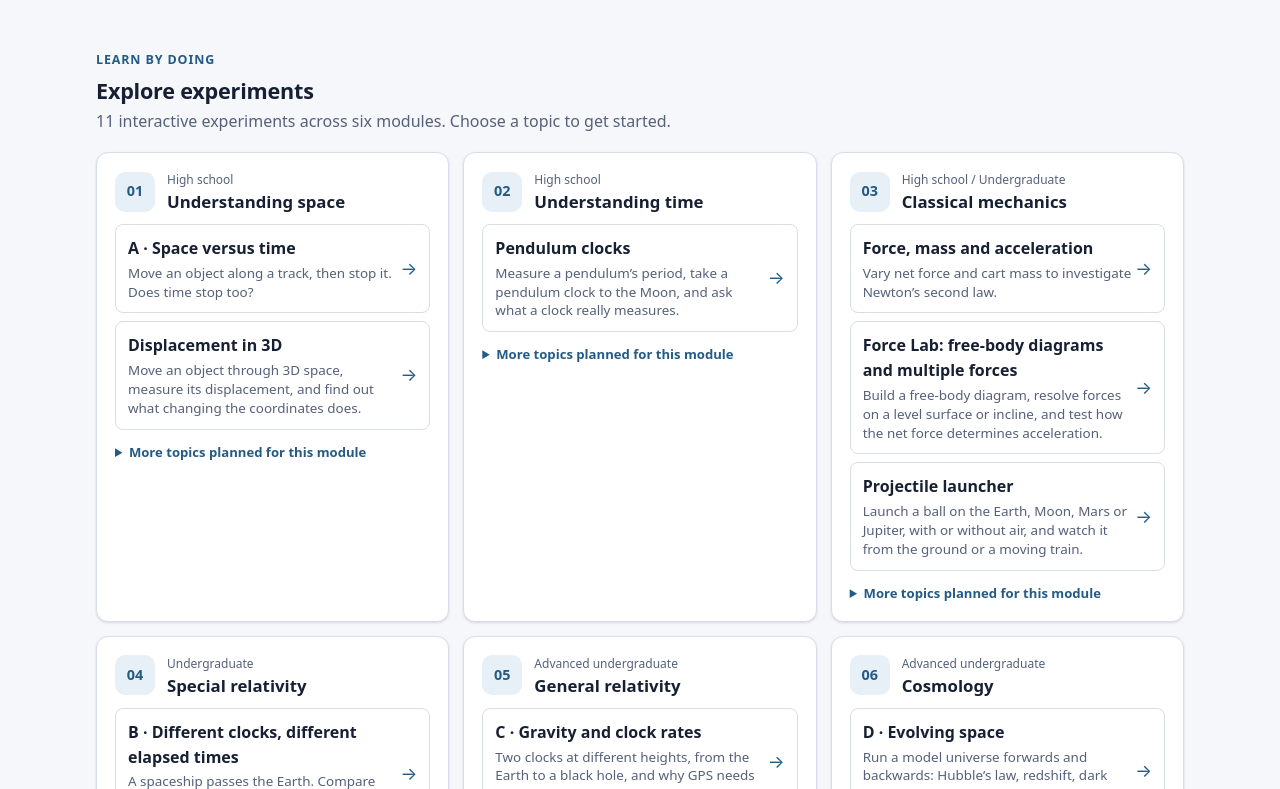
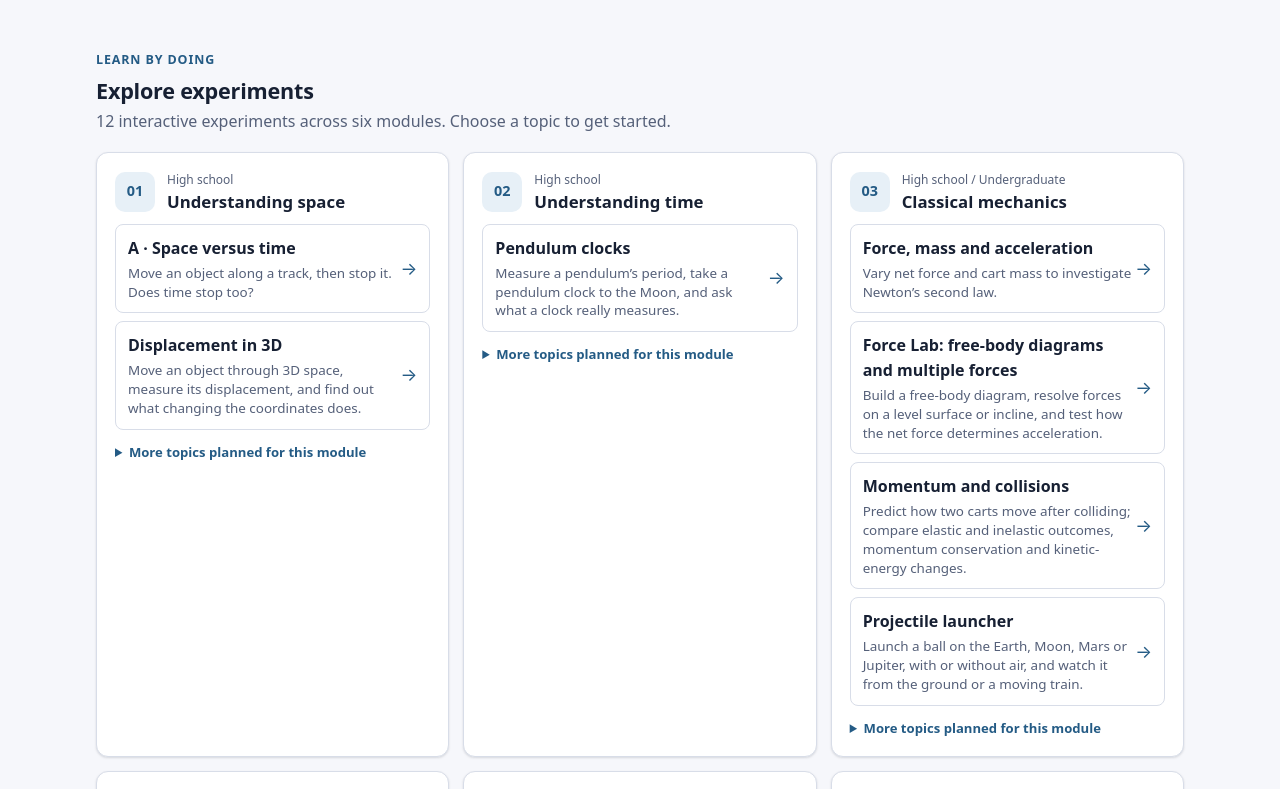
Before and after one commit to bowo-prasetyo/physics-lab, a Vue app: page /#/ in a window 1280 px wide. Shown: the part 517-1306 px from the top of the page. Built offline with nearby package versions, Linux system fonts and the light colour scheme.

Commit message:
Wire momentum and collisions experiment into src/modules.ts

```diff
--- a/src/modules.ts
+++ b/src/modules.ts
@@ -44,11 +44,12 @@ export const MODULES: readonly ModuleEntry[] = [
     number: 3,
     title: 'Classical mechanics',
     audience: 'High school / Undergraduate',
-    coverage: ['Newton’s second law: net force, mass and acceleration', 'Free-body diagrams and multiple forces', 'Friction limits and force components on an inclined plane', 'Ideal projectile motion', 'Effects of launch conditions and gravitational acceleration', 'Galilean reference frames', 'Quadratic air resistance and energy loss'],
-    plannedTopics: ['Static friction and limiting equilibrium', 'Circular motion', 'Momentum and collisions', 'Work, energy and conservation beyond projectile examples', 'Gravitation as a force and orbital motion'],
+    coverage: ['Newton’s second law: net force, mass and acceleration', 'Free-body diagrams and multiple forces', 'Friction limits and force components on an inclined plane', 'Linear momentum and impulse', 'One-dimensional elastic and inelastic collisions', 'Momentum conservation and kinetic-energy change', 'Ideal projectile motion', 'Effects of launch conditions and gravitational acceleration', 'Galilean reference frames', 'Quadratic air resistance and energy loss'],
+    plannedTopics: ['Static friction and limiting equilibrium', 'Circular motion', 'Work, energy and conservation beyond projectile examples', 'Gravitation as a force and orbital motion'],
     experiments: [
       { title: 'Force, mass and acceleration', summary: 'Vary net force and cart mass to investigate Newton’s second law.', path: '/mechanics/newtonian' },
       { title: 'Force Lab: free-body diagrams and multiple forces', summary: 'Build a free-body diagram, resolve forces on a level surface or incline, and test how the net force determines acceleration.', path: '/mechanics/force-lab' },
+      { title: 'Momentum and collisions', summary: 'Predict how two carts move after colliding; compare elastic and inelastic outcomes, momentum conservation and kinetic-energy changes.', path: '/mechanics/momentum-collisions' },
       { title: 'Projectile launcher', summary: 'Launch a ball on the Earth, Moon, Mars or Jupiter, with or without air, and watch it from the ground or a moving train.', path: '/mechanics/projectile' },
     ],
   },
```
